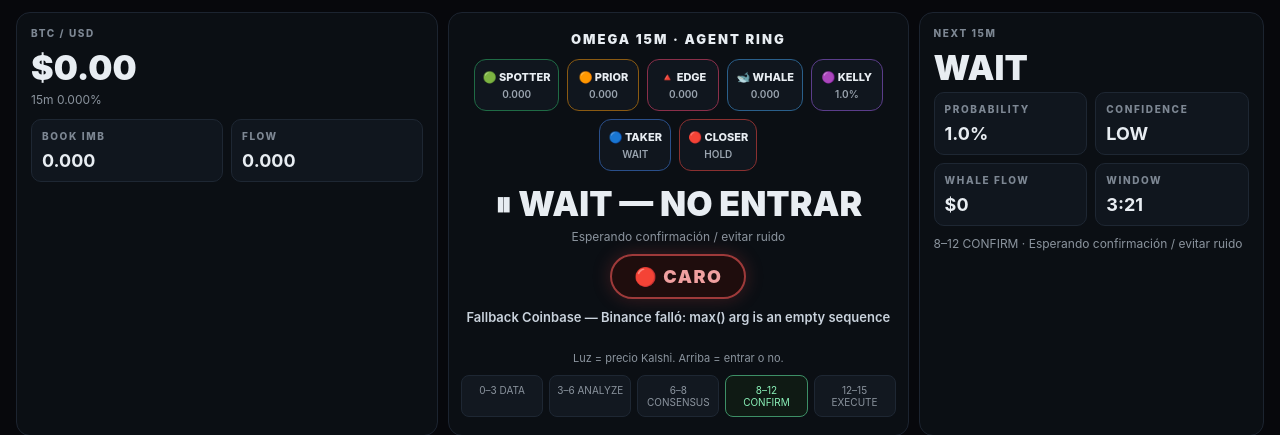
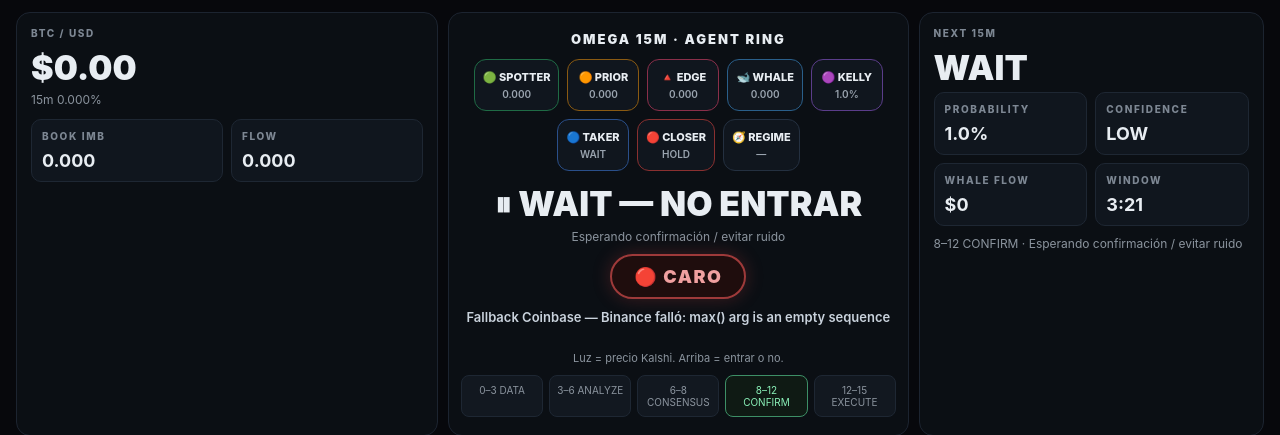
Before and after one commit to anthoninoplomo15-cyber/proyecto-2-bot, a Flask app: page / in a window 1280 px wide. Shown: the part 42-477 px from the top of the page. Run offline with Flask 3, Linux system fonts and the light colour scheme.

Commit message:
Add REGIME agent TREND/CHOP — blocks entries in chop

```diff
--- a/templates/index.html
+++ b/templates/index.html
@@ -40,6 +40,7 @@
         <div class="node n-kelly">🟣 KELLY<span id="kelly">—</span></div>
         <div class="node n-taker">🔵 TAKER<span id="taker">—</span></div>
         <div class="node n-closer">🔴 CLOSER<span id="closer">—</span></div>
+        <div class="node n-regime">🧭 REGIME<span id="regime">—</span></div>
       </div>
       <div class="big" id="decision">ESPERANDO…</div>
       <div class="sub" id="reason">—</div>
@@ -133,15 +134,20 @@ async function refresh(){
   const d=j.data, a=d.agents||{}, i=d.indicators||{}, f=d.flow||{}, b=d.book||{}, k=d.kalshi_btc15m||{}, t=d.timeline||{};
   set("clock", new Date().toISOString().slice(11,19)+"Z");
   set("mode",(d.swarm&&d.swarm.mode)||"SIGNALS ONLY");
-  set("swarm","SWARM ONLINE · "+((d.swarm&&d.swarm.agents_live)||6)+" AGENTS");
+  set("swarm","SWARM ONLINE · "+((d.swarm&&d.swarm.agents_live)||7)+" AGENTS");
   set("price",fmt(d.price));
   set("change","15m "+n((d.candle15||{}).change_pct,3)+"%");
   set("imb", n(b.imbalance,3)); set("flow", n(f.flow,3));
   set("spotter",n(a.spotter,3)); set("prior",n(a.prior,3)); set("edge",n(a.edge,3));
   set("whale",n(a.whale,3)); set("kelly",n(a.kelly_confidence,1)+"%"); set("taker",a.taker||"—"); set("closer",a.closer||"—");
+  const reg=a.regime||(d.regime&&d.regime.label)||"—";
+  set("regime", reg+(a.regime_er!=null?(" · er "+n(a.regime_er,2)):""))
+  const regEl=document.getElementById("regime");
+  if(regEl){ regEl.parentElement.classList.toggle("chop", reg==="CHOP"); regEl.parentElement.classList.toggle("trend", reg==="TREND"); }
+
   const decision = d.signal==="WAIT" ? "⏸ WAIT — NO ENTRAR" : d.signal==="ENTER LONG" ? "🟢 NEXT 15M · UP" : "🔴 NEXT 15M · DOWN";
   set("decision", decision);
-  set("reason", t.tip || "—");
+  set("reason", (a.regime_tip? (a.regime_tip+" · ") : "") + (t.tip || "—"));
   set("next", d.next_15m||"WAIT");
   set("prob", n(d.probability,1)+"%"); set("conf", (d.probability>=70?"HIGH":d.probability>=55?"MED":"LOW"));
   set("wflow", usd(d.whale_flow_usd)); set("rem", mmss((d.window||{}).seconds_remaining||t.rem_s));
```
